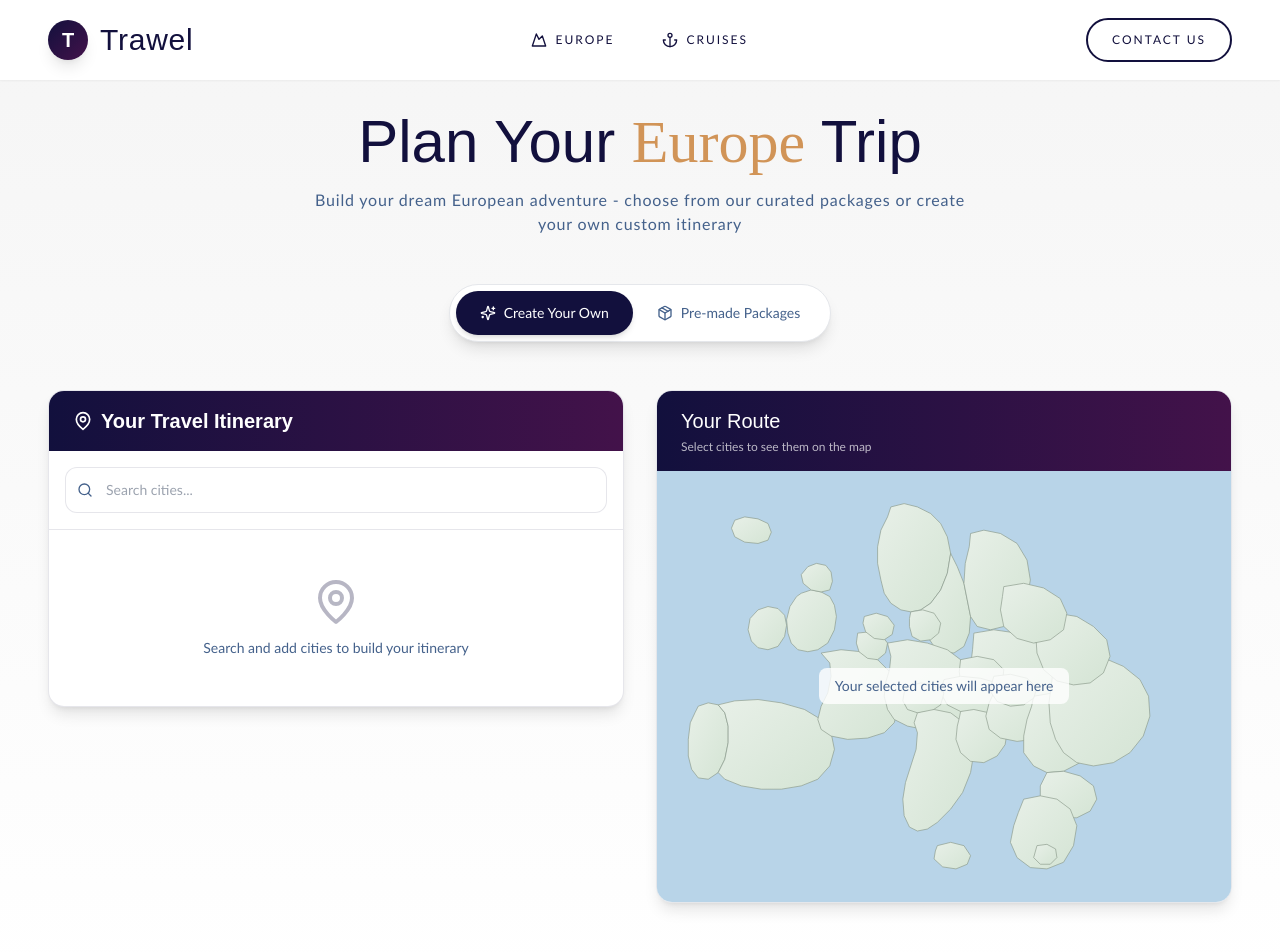
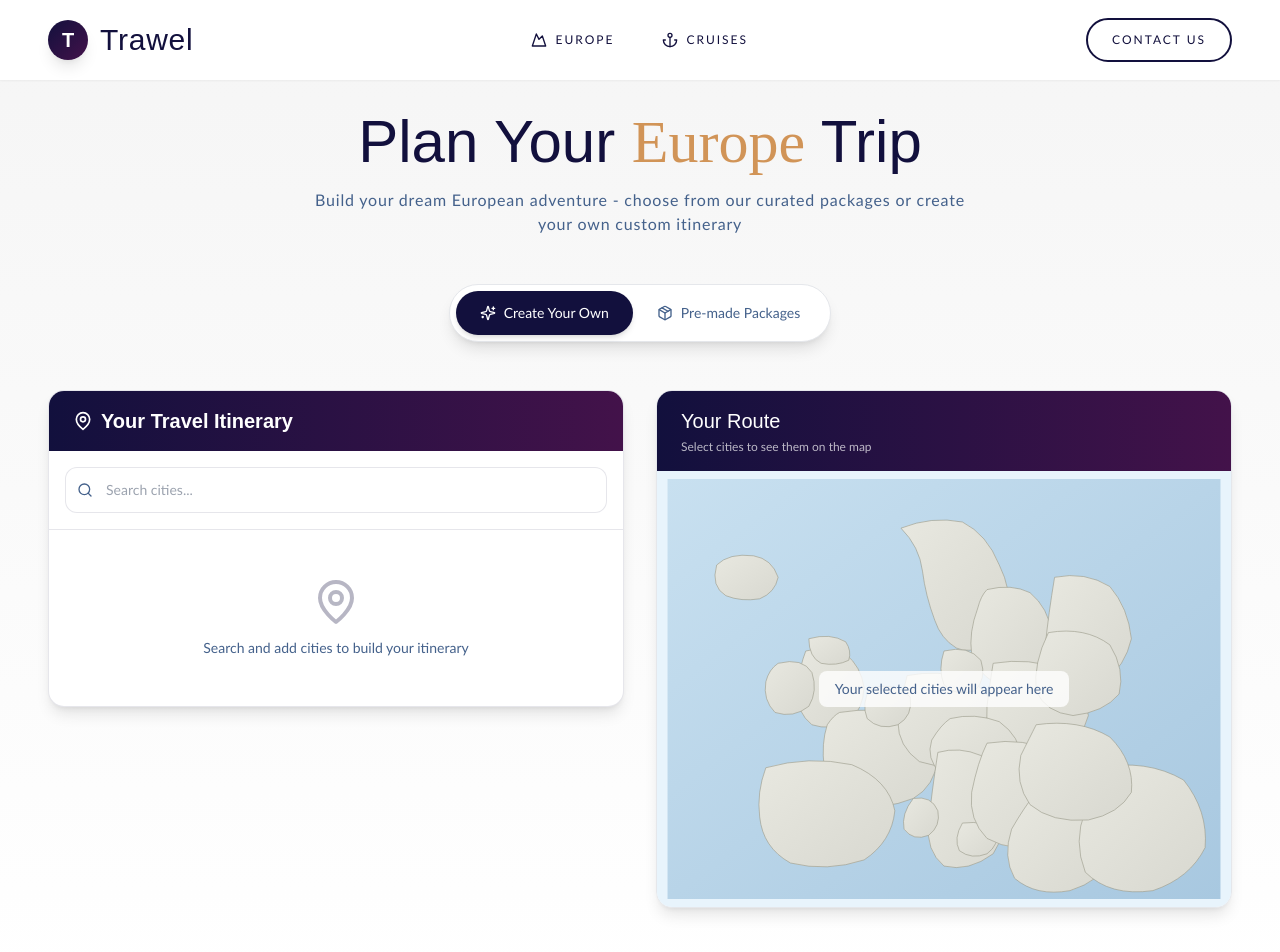
Before and after one commit to PP-2412/Trawel, a Next.js app: page /europe in a window 1280 px wide. Shown: the top 952 px of the page. Built offline with nearby package versions, Linux system fonts and the light colour scheme; a web font is replaced by a local one.

Commit message:
Update EuropeMap.tsx

```diff
--- a/components/europe/EuropeMap.tsx
+++ b/components/europe/EuropeMap.tsx
@@ -23,134 +23,109 @@ export default function EuropeMap({ selectedCities }: Props) {
       </div>
 
       {/* Map Container */}
-      <div className="relative aspect-[4/3] bg-[#b8d4e8] p-4">
-        <svg viewBox="0 0 800 600" className="w-full h-full">
+      <div className="relative aspect-[900/684] bg-[#e8f4fc] p-2">
+        <svg viewBox="0 0 900 684" className="w-full h-full">
           <defs>
             <linearGradient id="landGrad" x1="0%" y1="0%" x2="100%" y2="100%">
-              <stop offset="0%" stopColor="#e8f0e8" />
-              <stop offset="100%" stopColor="#d4e4d4" />
+              <stop offset="0%" stopColor="#e8e8e0" />
+              <stop offset="100%" stopColor="#d8d8d0" />
+            </linearGradient>
+            <linearGradient id="waterGrad" x1="0%" y1="0%" x2="100%" y2="100%">
+              <stop offset="0%" stopColor="#c8e0f0" />
+              <stop offset="100%" stopColor="#a8c8e0" />
             </linearGradient>
           </defs>
 
-          {/* ICELAND */}
-          <path d="M 85,50 L 100,45 L 120,48 L 135,55 L 140,68 L 135,80 L 120,85 L 100,83 L 85,75 L 80,62 Z"
-            fill="url(#landGrad)" stroke="#8b9a8b" strokeWidth="1"/>
+          {/* Water background */}
+          <rect x="0" y="0" width="900" height="684" fill="url(#waterGrad)" />
 
-          {/* NORWAY */}
-          <path d="M 320,30 L 340,25 L 360,30 L 380,40 L 395,55 L 405,75 L 410,100 L 405,130 L 395,155 L 380,175 L 365,185 L 350,188 L 335,185 L 320,175 L 310,160 L 305,140 L 300,115 L 300,90 L 305,65 L 315,45 Z"
-            fill="url(#landGrad)" stroke="#8b9a8b" strokeWidth="1"/>
+          {/* Iceland */}
+          <path d="M 80,140 Q 100,120 140,125 Q 170,130 180,160 Q 175,185 150,195 Q 120,200 95,190 Q 70,175 80,140 Z"
+            fill="url(#landGrad)" stroke="#9a9a8a" strokeWidth="1"/>
 
-          {/* SWEDEN */}
-          <path d="M 365,185 L 380,175 L 395,155 L 405,130 L 410,100 L 420,120 L 430,145 L 435,170 L 440,195 L 438,220 L 430,240 L 415,250 L 400,248 L 385,240 L 375,225 L 368,205 Z"
-            fill="url(#landGrad)" stroke="#8b9a8b" strokeWidth="1"/>
+          {/* Norway - long narrow shape */}
+          <path d="M 380,80 Q 430,60 480,70 Q 520,90 540,140 Q 560,180 555,220 Q 545,250 520,270 Q 490,285 470,275 Q 445,260 435,230 Q 420,190 415,150 Q 410,110 380,80 Z"
+            fill="url(#landGrad)" stroke="#9a9a8a" strokeWidth="1"/>
 
-          {/* FINLAND */}
-          <path d="M 440,70 L 460,65 L 485,70 L 510,85 L 525,110 L 530,140 L 525,170 L 510,195 L 490,210 L 470,215 L 450,210 L 440,195 L 435,170 L 430,145 L 432,115 L 438,90 Z"
-            fill="url(#landGrad)" stroke="#8b9a8b" strokeWidth="1"/>
+          {/* Sweden */}
+          <path d="M 520,180 Q 560,170 590,185 Q 620,210 625,250 Q 620,295 595,320 Q 560,340 530,330 Q 505,315 495,285 Q 490,250 505,210 Q 510,190 520,180 Z"
+            fill="url(#landGrad)" stroke="#9a9a8a" strokeWidth="1"/>
 
-          {/* UNITED KINGDOM */}
-          <path d="M 185,160 L 200,155 L 215,158 L 228,165 L 235,178 L 238,195 L 235,215 L 225,235 L 210,245 L 195,248 L 180,245 L 170,235 L 165,220 L 163,200 L 168,180 L 178,165 Z"
-            fill="url(#landGrad)" stroke="#8b9a8b" strokeWidth="1"/>
+          {/* Finland */}
+          <path d="M 630,160 Q 680,150 720,175 Q 750,210 755,260 Q 745,305 710,330 Q 670,350 640,335 Q 615,310 615,270 Q 620,220 630,160 Z"
+            fill="url(#landGrad)" stroke="#9a9a8a" strokeWidth="1"/>
 
-          {/* Scotland extension */}
-          <path d="M 195,120 L 208,115 L 222,118 L 230,128 L 232,142 L 228,155 L 215,158 L 200,155 L 188,145 L 185,132 Z"
-            fill="url(#landGrad)" stroke="#8b9a8b" strokeWidth="1"/>
+          {/* UK - Main Island */}
+          <path d="M 225,280 Q 260,270 290,285 Q 315,305 320,340 Q 318,375 295,395 Q 265,410 235,400 Q 210,380 210,345 Q 215,305 225,280 Z"
+            fill="url(#landGrad)" stroke="#9a9a8a" strokeWidth="1"/>
 
-          {/* IRELAND */}
-          <path d="M 120,185 L 135,180 L 150,183 L 160,193 L 163,208 L 160,225 L 150,240 L 135,245 L 120,242 L 110,232 L 105,215 L 108,198 Z"
-            fill="url(#landGrad)" stroke="#8b9a8b" strokeWidth="1"/>
+          {/* Scotland */}
+          <path d="M 230,260 Q 265,250 290,265 Q 300,280 295,295 Q 275,305 250,300 Q 230,290 230,260 Z"
+            fill="url(#landGrad)" stroke="#9a9a8a" strokeWidth="1"/>
 
-          {/* PORTUGAL */}
-          <path d="M 30,330 L 45,325 L 60,328 L 70,340 L 75,360 L 75,385 L 70,410 L 60,430 L 45,440 L 30,438 L 20,425 L 15,405 L 15,380 L 18,355 L 25,340 Z"
-            fill="url(#landGrad)" stroke="#8b9a8b" strokeWidth="1"/>
+          {/* Ireland */}
+          <path d="M 180,300 Q 220,290 235,315 Q 245,345 230,370 Q 205,390 175,380 Q 155,360 160,330 Q 165,310 180,300 Z"
+            fill="url(#landGrad)" stroke="#9a9a8a" strokeWidth="1"/>
 
-          {/* SPAIN */}
-          <path d="M 60,328 L 85,322 L 120,320 L 155,325 L 190,335 L 215,350 L 230,370 L 235,395 L 228,420 L 210,440 L 185,450 L 155,455 L 125,455 L 95,450 L 70,440 L 60,430 L 70,410 L 75,385 L 75,360 L 70,340 Z"
-            fill="url(#landGrad)" stroke="#8b9a8b" strokeWidth="1"/>
+          {/* France */}
+          <path d="M 280,380 Q 340,370 390,385 Q 430,410 440,455 Q 435,500 400,520 Q 350,540 300,530 Q 260,510 255,470 Q 250,430 260,400 Q 270,385 280,380 Z"
+            fill="url(#landGrad)" stroke="#9a9a8a" strokeWidth="1"/>
 
-          {/* FRANCE */}
-          <path d="M 215,250 L 245,245 L 275,248 L 300,260 L 320,280 L 330,305 L 332,330 L 325,355 L 310,370 L 285,378 L 255,380 L 230,375 L 215,365 L 210,350 L 215,330 L 225,310 L 230,285 L 228,265 Z"
-            fill="url(#landGrad)" stroke="#8b9a8b" strokeWidth="1"/>
+          {/* Spain & Portugal */}
+          <path d="M 160,470 Q 230,450 300,465 Q 360,490 370,540 Q 365,590 320,620 Q 260,640 200,625 Q 155,600 150,550 Q 145,510 160,470 Z"
+            fill="url(#landGrad)" stroke="#9a9a8a" strokeWidth="1"/>
 
-          {/* BELGIUM */}
-          <path d="M 270,220 L 288,218 L 305,222 L 315,235 L 312,250 L 300,260 L 285,258 L 272,248 L 268,235 Z"
-            fill="url(#landGrad)" stroke="#8b9a8b" strokeWidth="1"/>
+          {/* Germany */}
+          <path d="M 390,320 Q 440,310 490,325 Q 530,350 540,395 Q 535,440 500,460 Q 455,475 410,460 Q 375,435 375,395 Q 380,355 390,320 Z"
+            fill="url(#landGrad)" stroke="#9a9a8a" strokeWidth="1"/>
 
-          {/* NETHERLANDS */}
-          <path d="M 280,195 L 298,190 L 315,195 L 325,208 L 322,222 L 310,230 L 295,228 L 282,218 L 278,205 Z"
-            fill="url(#landGrad)" stroke="#8b9a8b" strokeWidth="1"/>
+          {/* Poland */}
+          <path d="M 530,300 Q 590,290 640,310 Q 680,340 685,385 Q 675,425 635,445 Q 585,460 545,440 Q 515,415 520,370 Q 525,330 530,300 Z"
+            fill="url(#landGrad)" stroke="#9a9a8a" strokeWidth="1"/>
 
-          {/* DENMARK */}
-          <path d="M 350,188 L 368,185 L 385,190 L 395,205 L 392,220 L 380,230 L 365,232 L 352,225 L 348,210 L 348,198 Z"
-            fill="url(#landGrad)" stroke="#8b9a8b" strokeWidth="1"/>
+          {/* Czech Republic & Austria & Switzerland - Alpine region */}
+          <path d="M 460,390 Q 500,380 540,395 Q 575,420 575,455 Q 565,485 525,495 Q 480,500 445,480 Q 420,455 430,425 Q 445,400 460,390 Z"
+            fill="url(#landGrad)" stroke="#9a9a8a" strokeWidth="1"/>
 
-          {/* GERMANY */}
-          <path d="M 315,235 L 345,230 L 375,235 L 405,245 L 425,260 L 440,280 L 445,305 L 440,330 L 425,350 L 400,360 L 370,365 L 345,360 L 325,350 L 315,335 L 310,315 L 312,295 L 318,275 L 320,255 Z"
-            fill="url(#landGrad)" stroke="#8b9a8b" strokeWidth="1"/>
-
-          {/* POLAND */}
-          <path d="M 445,220 L 475,215 L 510,220 L 540,235 L 560,255 L 568,280 L 565,305 L 550,325 L 525,335 L 495,338 L 470,330 L 450,315 L 440,295 L 440,270 L 443,245 Z"
-            fill="url(#landGrad)" stroke="#8b9a8b" strokeWidth="1"/>
-
-          {/* CZECH REPUBLIC */}
-          <path d="M 425,260 L 450,255 L 475,260 L 490,275 L 488,295 L 475,310 L 455,315 L 435,310 L 425,295 L 423,278 Z"
-            fill="url(#landGrad)" stroke="#8b9a8b" strokeWidth="1"/>
-
-          {/* AUSTRIA */}
-          <path d="M 400,290 L 425,285 L 455,288 L 480,295 L 495,310 L 490,328 L 475,340 L 450,343 L 425,338 L 405,328 L 395,310 L 397,300 Z"
-            fill="url(#landGrad)" stroke="#8b9a8b" strokeWidth="1"/>
-
-          {/* SWITZERLAND */}
-          <path d="M 345,300 L 365,295 L 385,298 L 400,310 L 395,328 L 380,338 L 360,340 L 345,335 L 338,322 L 340,310 Z"
-            fill="url(#landGrad)" stroke="#8b9a8b" strokeWidth="1"/>
-
-          {/* ITALY */}
-          <path d="M 360,340 L 385,335 L 410,340 L 430,355 L 440,375 L 445,400 L 440,430 L 428,460 L 410,485 L 390,505 L 375,515 L 360,518 L 348,512 L 340,495 L 338,470 L 342,445 L 350,420 L 358,395 L 360,370 L 355,355 Z"
-            fill="url(#landGrad)" stroke="#8b9a8b" strokeWidth="1"/>
+          {/* Italy */}
+          <path d="M 440,445 Q 475,435 510,450 Q 545,475 560,520 Q 555,570 530,610 Q 490,640 450,630 Q 420,605 425,560 Q 430,510 440,445 Z"
+            fill="url(#landGrad)" stroke="#9a9a8a" strokeWidth="1"/>
 
           {/* Sicily */}
-          <path d="M 390,540 L 410,535 L 430,540 L 440,555 L 435,568 L 418,575 L 398,572 L 385,560 L 387,548 Z"
-            fill="url(#landGrad)" stroke="#8b9a8b" strokeWidth="1"/>
+          <path d="M 480,560 Q 520,555 535,575 Q 540,595 520,610 Q 495,620 475,605 Q 465,585 480,560 Z"
+            fill="url(#landGrad)" stroke="#9a9a8a" strokeWidth="1"/>
 
-          {/* SLOVENIA/CROATIA */}
-          <path d="M 425,338 L 445,335 L 468,340 L 485,352 L 495,370 L 492,388 L 480,405 L 460,415 L 440,413 L 425,400 L 418,380 L 420,360 L 423,348 Z"
-            fill="url(#landGrad)" stroke="#8b9a8b" strokeWidth="1"/>
+          {/* Sardinia */}
+          <path d="M 400,520 Q 430,515 440,540 Q 445,565 425,580 Q 400,590 385,570 Q 380,545 400,520 Z"
+            fill="url(#landGrad)" stroke="#9a9a8a" strokeWidth="1"/>
 
-          {/* HUNGARY */}
-          <path d="M 475,310 L 505,308 L 535,315 L 555,328 L 560,348 L 552,368 L 535,380 L 510,383 L 485,378 L 468,365 L 463,345 L 468,325 Z"
-            fill="url(#landGrad)" stroke="#8b9a8b" strokeWidth="1"/>
+          {/* Balkans - Croatia, Slovenia, Serbia, etc */}
+          <path d="M 520,430 Q 580,420 630,445 Q 670,480 675,530 Q 665,575 620,595 Q 565,610 520,585 Q 490,555 495,510 Q 505,460 520,430 Z"
+            fill="url(#landGrad)" stroke="#9a9a8a" strokeWidth="1"/>
 
-          {/* ROMANIA */}
-          <path d="M 535,315 L 565,310 L 595,318 L 615,335 L 625,360 L 620,390 L 605,415 L 580,428 L 555,430 L 535,420 L 520,400 L 520,375 L 525,350 L 532,330 Z"
-            fill="url(#landGrad)" stroke="#8b9a8b" strokeWidth="1"/>
+          {/* Greece */}
+          <path d="M 600,510 Q 660,500 700,530 Q 730,570 725,615 Q 705,655 655,670 Q 600,680 565,650 Q 545,615 560,570 Q 580,535 600,510 Z"
+            fill="url(#landGrad)" stroke="#9a9a8a" strokeWidth="1"/>
 
-          {/* BULGARIA */}
-          <path d="M 555,430 L 580,428 L 605,435 L 625,450 L 630,470 L 620,488 L 600,498 L 575,498 L 555,488 L 545,470 L 545,450 Z"
-            fill="url(#landGrad)" stroke="#8b9a8b" strokeWidth="1"/>
+          {/* Turkey (European part + Asia Minor visible) */}
+          <path d="M 700,470 Q 780,455 840,490 Q 880,540 875,600 Q 850,650 790,670 Q 720,680 680,640 Q 660,590 680,540 Q 690,500 700,470 Z"
+            fill="url(#landGrad)" stroke="#9a9a8a" strokeWidth="1"/>
 
-          {/* GREECE */}
-          <path d="M 520,470 L 545,465 L 570,470 L 590,485 L 600,510 L 595,540 L 580,565 L 555,575 L 530,573 L 510,558 L 500,535 L 505,510 L 512,490 Z"
-            fill="url(#landGrad)" stroke="#8b9a8b" strokeWidth="1"/>
+          {/* Romania & Bulgaria */}
+          <path d="M 600,400 Q 670,390 720,420 Q 760,460 755,510 Q 735,545 685,555 Q 625,560 590,530 Q 565,495 575,450 Q 590,420 600,400 Z"
+            fill="url(#landGrad)" stroke="#9a9a8a" strokeWidth="1"/>
 
-          {/* Greek Islands */}
-          <path d="M 540,540 L 555,538 L 568,545 L 570,558 L 560,568 L 545,568 L 535,558 Z"
-            fill="url(#landGrad)" stroke="#8b9a8b" strokeWidth="1"/>
+          {/* Baltic States */}
+          <path d="M 620,250 Q 680,240 720,270 Q 745,310 735,350 Q 710,380 660,385 Q 615,380 600,345 Q 595,300 620,250 Z"
+            fill="url(#landGrad)" stroke="#9a9a8a" strokeWidth="1"/>
 
-          {/* UKRAINE */}
-          <path d="M 565,255 L 600,248 L 635,255 L 670,270 L 695,290 L 708,315 L 710,345 L 700,375 L 680,400 L 655,415 L 625,420 L 600,415 L 580,400 L 568,380 L 560,355 L 558,325 L 562,295 L 565,270 Z"
-            fill="url(#landGrad)" stroke="#8b9a8b" strokeWidth="1"/>
+          {/* Denmark */}
+          <path d="M 450,280 Q 490,270 510,295 Q 520,325 500,345 Q 470,355 450,335 Q 440,310 450,280 Z"
+            fill="url(#landGrad)" stroke="#9a9a8a" strokeWidth="1"/>
 
-          {/* BELARUS */}
-          <path d="M 540,195 L 570,190 L 600,195 L 625,210 L 645,230 L 650,255 L 640,280 L 620,295 L 595,298 L 570,292 L 550,275 L 540,250 L 538,220 Z"
-            fill="url(#landGrad)" stroke="#8b9a8b" strokeWidth="1"/>
-
-          {/* BALTIC STATES */}
-          <path d="M 490,150 L 520,145 L 550,152 L 575,168 L 585,190 L 580,215 L 560,230 L 535,235 L 510,228 L 490,210 L 485,185 L 488,165 Z"
-            fill="url(#landGrad)" stroke="#8b9a8b" strokeWidth="1"/>
-
-          {/* SLOVAKIA */}
-          <path d="M 475,285 L 500,282 L 525,288 L 540,302 L 535,318 L 520,328 L 500,330 L 480,323 L 470,308 L 472,295 Z"
-            fill="url(#landGrad)" stroke="#8b9a8b" strokeWidth="1"/>
+          {/* Netherlands & Belgium */}
+          <path d="M 330,340 Q 375,330 395,355 Q 400,385 375,400 Q 345,410 325,390 Q 315,365 330,340 Z"
+            fill="url(#landGrad)" stroke="#9a9a8a" strokeWidth="1"/>
 
           {/* Connection Lines */}
           {selectedCities.length > 1 && selectedCities.map((city, index) => {
@@ -158,24 +133,26 @@ export default function EuropeMap({ selectedCities }: Props) {
             const nextCity = selectedCities[index + 1]
             return (
               <g key={`line-${city.id}-${nextCity.id}`}>
+                {/* Dashed line */}
                 <line
                   x1={city.coordinates.x}
                   y1={city.coordinates.y}
                   x2={nextCity.coordinates.x}
                   y2={nextCity.coordinates.y}
                   stroke="#12103d"
-                  strokeWidth="3"
+                  strokeWidth="2.5"
                   strokeDasharray="8,5"
-                  opacity="0.5"
+                  opacity="0.4"
                 />
+                {/* Arrow marker */}
                 <defs>
                   <marker
                     id={`arrow-${index}`}
                     viewBox="0 0 10 10"
                     refX="8"
                     refY="5"
-                    markerWidth="6"
-                    markerHeight="6"
+                    markerWidth="5"
+                    markerHeight="5"
                     orient="auto"
                   >
                     <path d="M 0 0 L 10 5 L 0 10 z" fill="#12103d" />
@@ -188,7 +165,7 @@ export default function EuropeMap({ selectedCities }: Props) {
                   y2={nextCity.coordinates.y}
                   stroke="#12103d"
                   strokeWidth="2"
-                  opacity="0.7"
+                  opacity="0.6"
                   markerEnd={`url(#arrow-${index})`}
                 />
               </g>
@@ -202,40 +179,40 @@ export default function EuropeMap({ selectedCities }: Props) {
               <circle
                 cx={city.coordinates.x}
                 cy={city.coordinates.y}
-                r="15"
+                r="12"
                 fill="none"
-                stroke="#12103d"
+                stroke="#d19457"
                 strokeWidth="2"
-                opacity="0.4"
+                opacity="0.5"
               >
-                <animate attributeName="r" from="12" to="25" dur="2s" repeatCount="indefinite"/>
+                <animate attributeName="r" from="10" to="22" dur="2s" repeatCount="indefinite"/>
                 <animate attributeName="opacity" from="0.6" to="0" dur="2s" repeatCount="indefinite"/>
               </circle>
 
               {/* Pin shadow */}
-              <ellipse cx={city.coordinates.x} cy={city.coordinates.y + 22} rx="8" ry="3" fill="#000" opacity="0.2"/>
+              <ellipse cx={city.coordinates.x} cy={city.coordinates.y + 18} rx="6" ry="2.5" fill="#000" opacity="0.15"/>
 
               {/* Map pin */}
               <g transform={`translate(${city.coordinates.x}, ${city.coordinates.y})`}>
-                <path d="M 0,-18 C -7,-18 -12,-13 -12,-6 C -12,2 0,18 0,18 C 0,18 12,2 12,-6 C 12,-13 7,-18 0,-18 Z"
-                  fill="#12103d" stroke="white" strokeWidth="2"/>
-                <circle cx="0" cy="-6" r="5" fill="white"/>
+                <path d="M 0,-16 C -6,-16 -10,-11 -10,-5 C -10,2 0,16 0,16 C 0,16 10,2 10,-5 C 10,-11 6,-16 0,-16 Z"
+                  fill="#12103d" stroke="white" strokeWidth="1.5"/>
+                <circle cx="0" cy="-5" r="4" fill="white"/>
               </g>
 
               {/* Order number */}
               <text x={city.coordinates.x} y={city.coordinates.y - 3} textAnchor="middle" fill="#12103d"
-                fontSize="14" fontWeight="bold" fontFamily="sans-serif">{index + 1}</text>
+                fontSize="10" fontWeight="bold" fontFamily="sans-serif">{index + 1}</text>
 
               {/* City name */}
-              <text x={city.coordinates.x} y={city.coordinates.y + 32} textAnchor="middle" fill="#12103d"
-                fontSize="12" fontWeight="600" fontFamily="sans-serif">{city.city}</text>
+              <text x={city.coordinates.x} y={city.coordinates.y + 28} textAnchor="middle" fill="#12103d"
+                fontSize="10" fontWeight="600" fontFamily="sans-serif">{city.city}</text>
             </g>
           ))}
         </svg>
 
         {/* Legend */}
         {selectedCities.length > 0 && (
-          <div className="absolute bottom-4 left-4 right-4 bg-white/90 backdrop-blur-sm rounded-xl p-3 shadow-md">
+          <div className="absolute bottom-3 left-3 right-3 bg-white/90 backdrop-blur-sm rounded-xl p-3 shadow-md">
             <div className="flex flex-wrap gap-2">
               {selectedCities.map((city, index) => (
                 <span key={city.id} className="inline-flex items-center gap-1.5 px-2 py-1 bg-[#f5f5f5] rounded-full font-sans text-xs">
```
